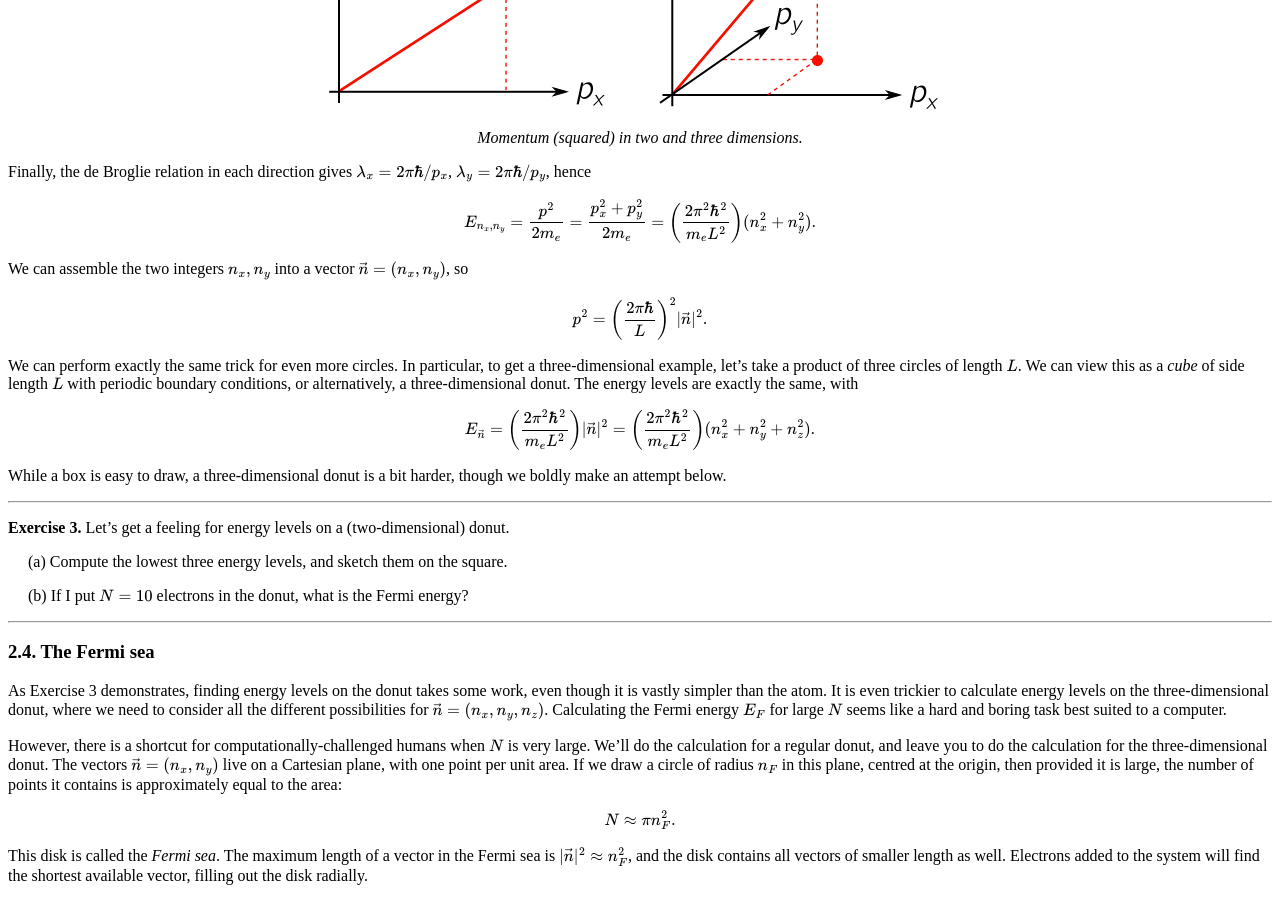
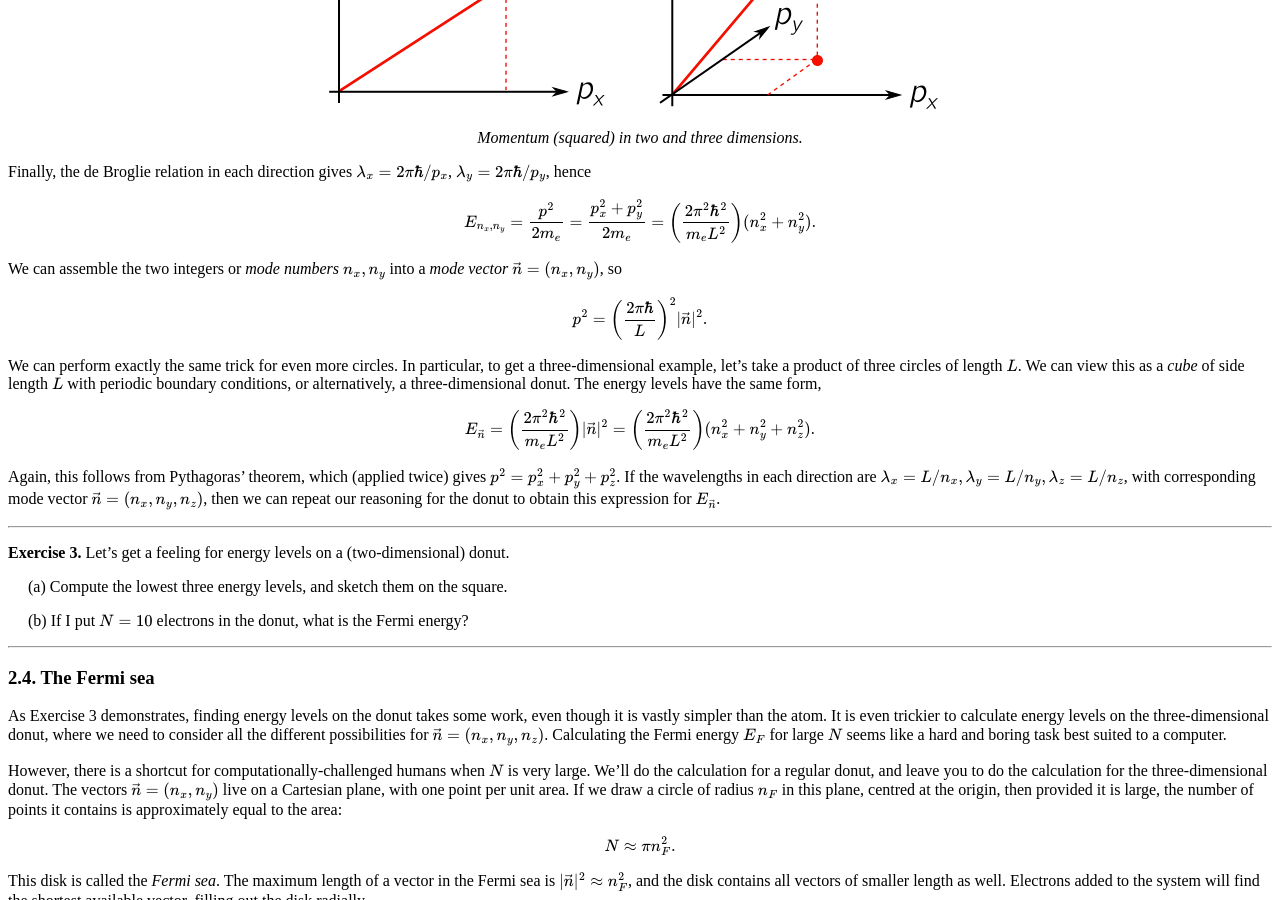
Before and after one commit to hapax/hapax.github.io, a Jekyll site: the page built from assets/chandra.md, in a window 1280 px wide and 900 px high, scrolled down 7562 px. Built offline with Jekyll 4.4.1, drawn with Linux system fonts in a browser that asks for light colours; our own code applies the rules of GitHub Pages for plain Markdown files; formulas are drawn with MathJax 3; a script that is not in the unit is left out.

Commit message:
Update chandra

```diff
--- a/assets/chandra.md
+++ b/assets/chandra.md
@@ -487,8 +487,8 @@ E_{n_x, n_y} = \frac{p^2}{2m_e} = \frac{p_x^2 + p_y^2}{2m_e} =
 \left(\frac{2\pi^2 \hbar^2 }{m_e L^2}\right) (n_x^2 + n_y^2).
 $$
 
-We can assemble the two integers $n_x, n_y$ into a vector $\vec{n} =
-(n_x, n_y)$, so
+We can assemble the two integers or *mode numbers* $n_x, n_y$ into a
+*mode vector* $\vec{n} = (n_x, n_y)$, so
 
 $$
 p^2 = \left(\frac{2\pi\hbar}{L}\right)^2 |\vec{n}|^2.
@@ -499,15 +499,19 @@ In particular, to get a three-dimensional example, let's take a
 product of three circles of length $L$.
 We can view this as a *cube* of side length $L$ with periodic boundary
 conditions, or alternatively, a three-dimensional donut.
-The energy levels are exactly the same, with
+The energy levels have the same form,
 
 $$
 E_{\vec{n}} = \left(\frac{2\pi^2 \hbar^2 }{m_e L^2}\right) |\vec{n}|^2
 = \left(\frac{2\pi^2 \hbar^2 }{m_e L^2}\right) (n_x^2 + n_y^2 + n_z^2).
 $$
 
-While a box is easy to draw, a three-dimensional donut is a bit
-harder, though we boldly make an attempt below.
+Again, this follows from Pythagoras' theorem, which (applied twice)
+gives $p^2 = p_x^2 + p_y^2 + p_z^2$.
+If the wavelengths in each direction are $\lambda_x = L/n_x, \lambda_y
+= L/n_y, \lambda_z = L/n_z$, with corresponding mode vector $\vec{n} =
+(n_x, n_y, n_z)$, then we can repeat our reasoning for the donut to
+obtain this expression for $E_{\vec{n}}$.
 
 ---
 
```
Also changed, not shown: 1 other file.
